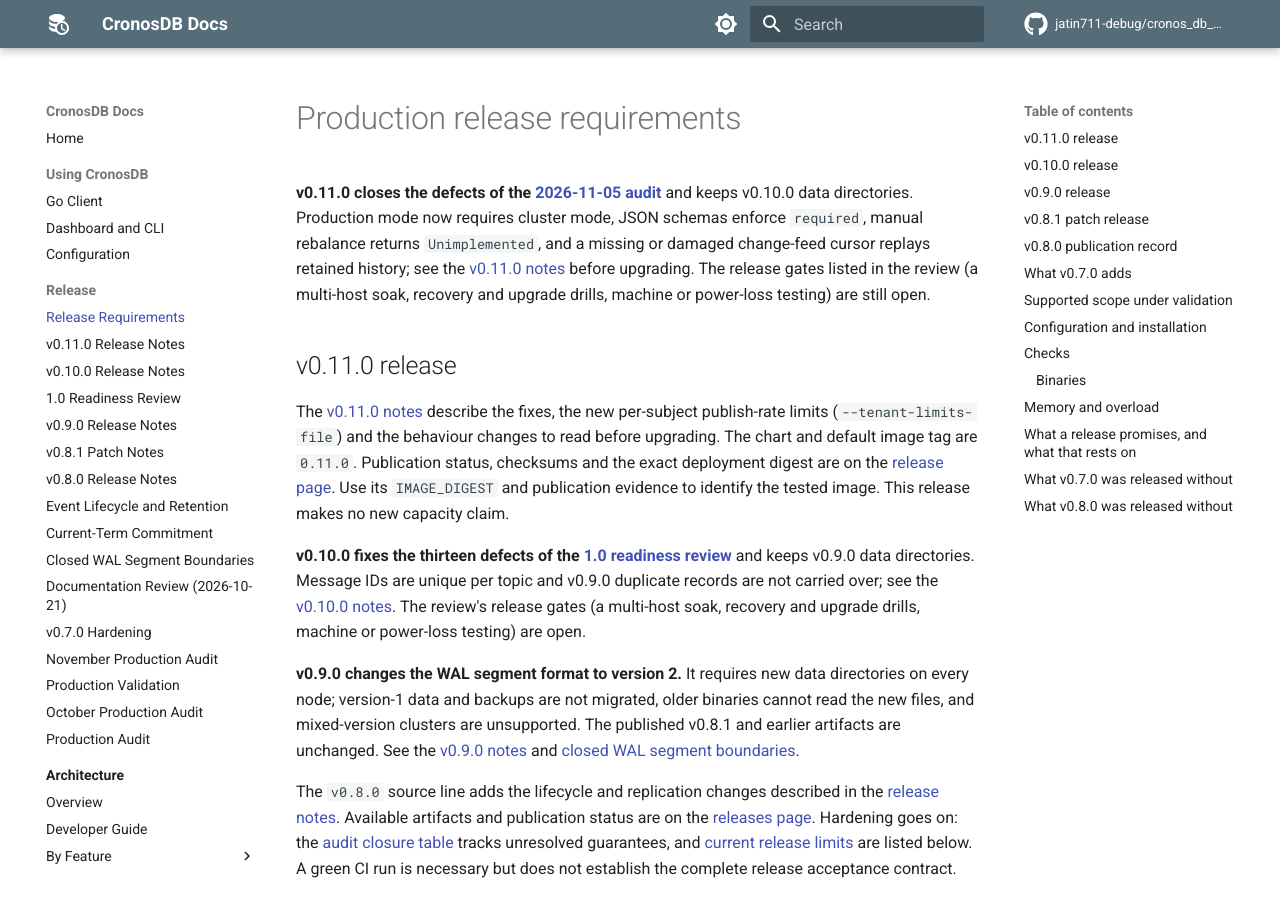
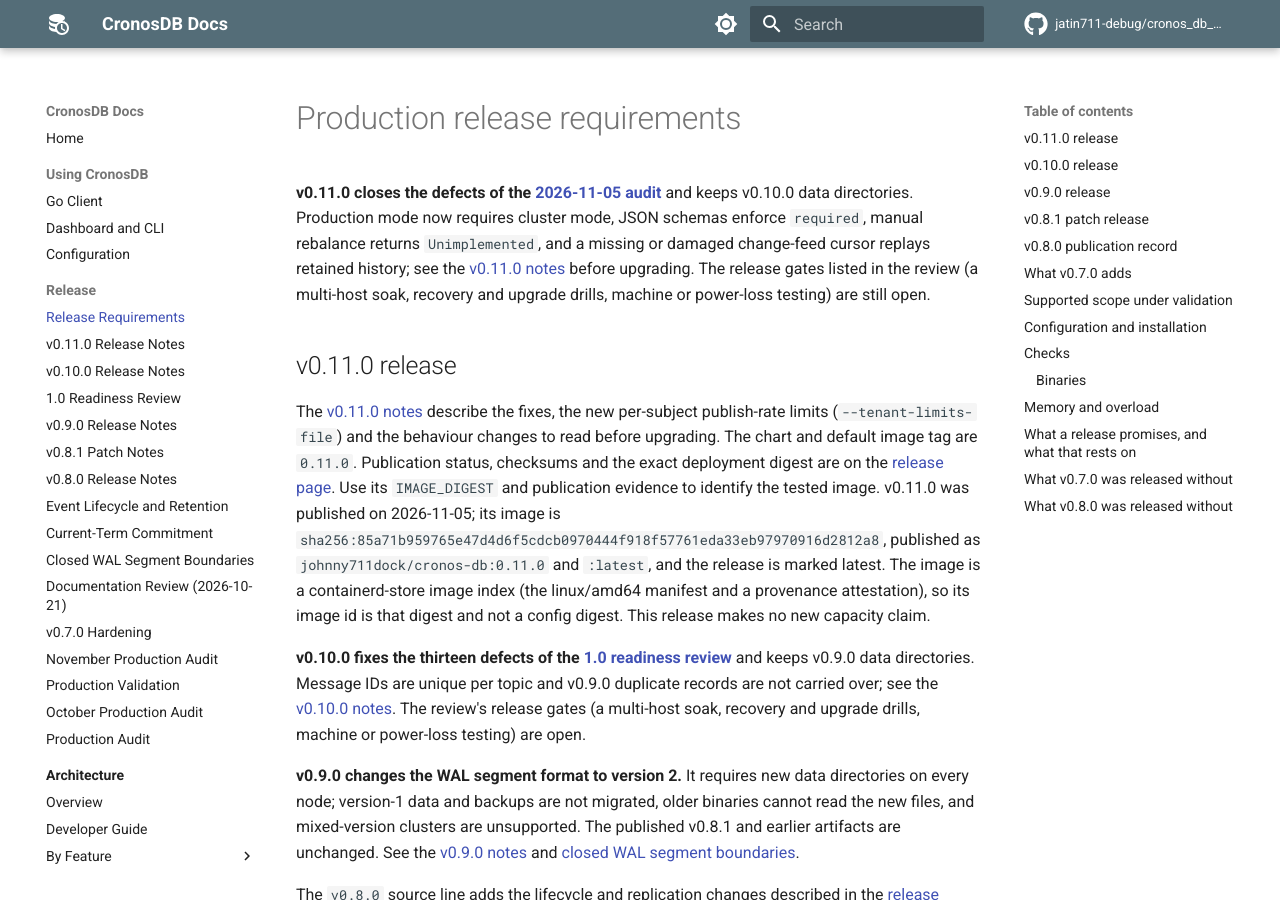
Before and after one commit to jatin711-debug/cronos_db_golang, an MkDocs documentation site: the page built from docs/PRODUCTION_RELEASE.md, in a window 1280 px wide and 900 px high. Built offline with MkDocs 1.6.1 and Material for MkDocs 9.7.7, drawn with Linux system fonts in a browser that asks for light colours; comment, search, counter and statistics services are not loaded.

Commit message:
docs: record the v0.11.0 publication and pin its image digest
The release commit does not carry the digest, which exists only after the staged image is pushed.

Co-Authored-By: Claude Sonnet 5.5 <noreply@anthropic.com>

```diff
--- a/docs/PRODUCTION_RELEASE.md
+++ b/docs/PRODUCTION_RELEASE.md
@@ -17,6 +17,10 @@ changes to read before upgrading. The chart and default image tag are `0.11.0`.
 Publication status, checksums and the exact deployment digest are on the
 [release page](https://github.com/jatin711-debug/cronos_db_golang/releases/tag/v0.11.0).
 Use its `IMAGE_DIGEST` and publication evidence to identify the tested image.
+v0.11.0 was published on 2026-11-05; its image is `sha256:85a71b959765e47d4d6f5cdcb0970444f918f57761eda33eb97970916d2812a8`, published as
+`johnny711dock/cronos-db:0.11.0` and `:latest`, and the release is marked latest.
+The image is a containerd-store image index (the linux/amd64 manifest and a
+provenance attestation), so its image id is that digest and not a config digest.
 This release makes no new capacity claim.
 
 **v0.10.0 fixes the thirteen defects of the
```
Also changed, not shown: DOCKER.md (+2 -1 lines).
